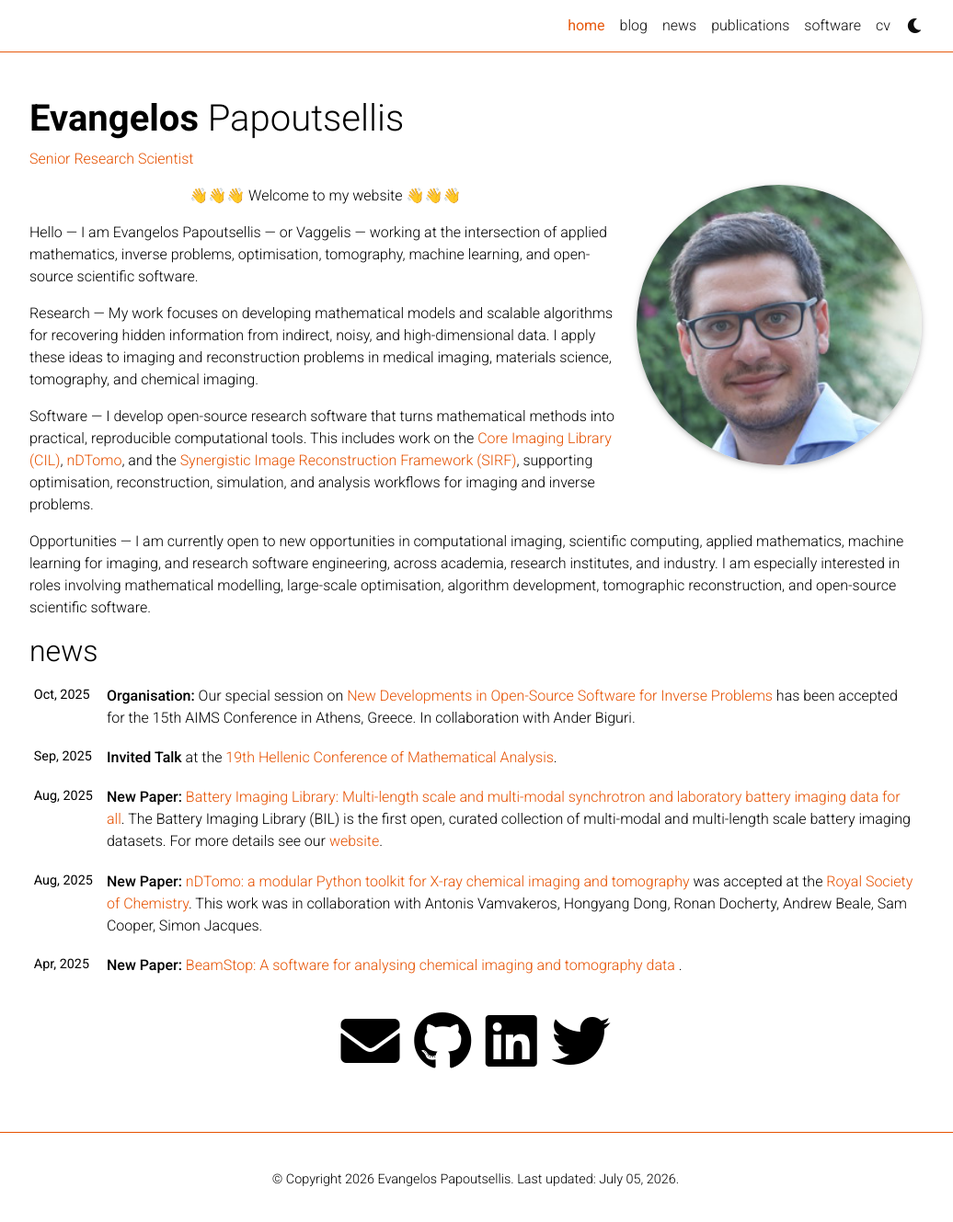
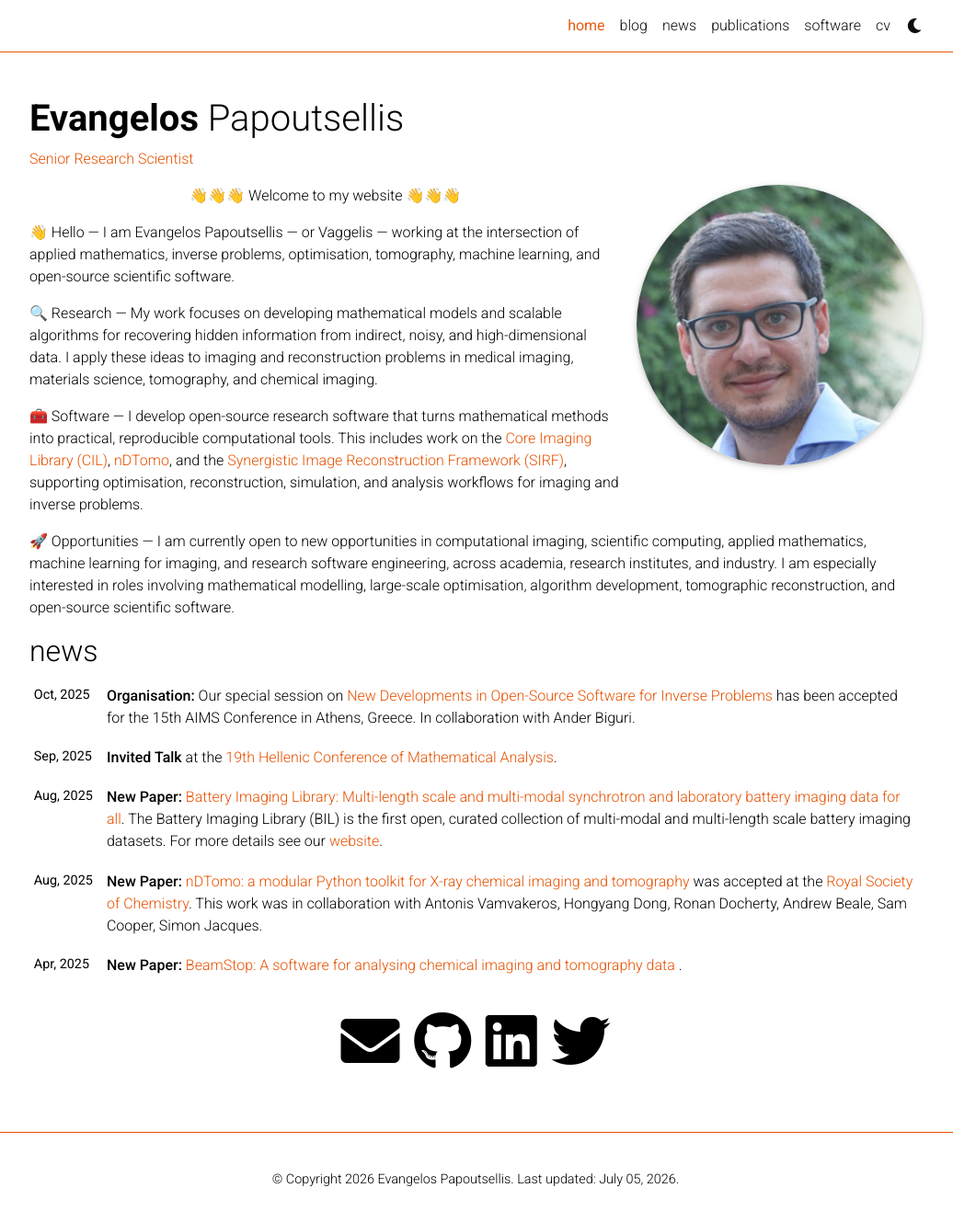
Before and after one commit to epapoutsellis/epapoutsellis.github.io, a Jekyll site: the page built from _pages/home.md, in a window 1280 px wide and 1334 px high. Shown: the top 1329 px of the window at 92% size, without its empty margins (123-1159 px from the left). Built offline with Jekyll 4.4.1, drawn with Linux system fonts in a browser that asks for light colours; full-size pictures stand in for the smaller copies a plugin makes; emoji names are drawn with the system emoji font; comment, search, counter and statistics services are not loaded; a style sheet for code colours, icons or effects is not loaded.

```diff
--- a/_pages/home.md
+++ b/_pages/home.md
@@ -21,13 +21,13 @@ social: true  # includes social icons at the bottom of the page
 
 <p style="text-align: center;">:wave::wave::wave: Welcome to my website :wave::wave::wave:</p>
 
-Hello — I am Evangelos Papoutsellis — or Vaggelis — working at the intersection of applied mathematics, inverse problems, optimisation, tomography, machine learning, and open-source scientific software.
+👋 Hello — I am Evangelos Papoutsellis — or Vaggelis — working at the intersection of applied mathematics, inverse problems, optimisation, tomography, machine learning, and open-source scientific software.
 
-Research — My work focuses on developing mathematical models and scalable algorithms for recovering hidden information from indirect, noisy, and high-dimensional data. I apply these ideas to imaging and reconstruction problems in medical imaging, materials science, tomography, and chemical imaging.
+🔍 Research — My work focuses on developing mathematical models and scalable algorithms for recovering hidden information from indirect, noisy, and high-dimensional data. I apply these ideas to imaging and reconstruction problems in medical imaging, materials science, tomography, and chemical imaging.
 
-Software — I develop open-source research software that turns mathematical methods into practical, reproducible computational tools. This includes work on the [Core Imaging Library (CIL)](https://github.com/TomographicImaging/CIL), [nDTomo](https://github.com/antonyvam/nDTomo), and the [Synergistic Image Reconstruction Framework (SIRF)](https://github.com/SyneRBI/SIRF), supporting optimisation, reconstruction, simulation, and analysis workflows for imaging and inverse problems.
+🧰 Software — I develop open-source research software that turns mathematical methods into practical, reproducible computational tools. This includes work on the [Core Imaging Library (CIL)](https://github.com/TomographicImaging/CIL), [nDTomo](https://github.com/antonyvam/nDTomo), and the [Synergistic Image Reconstruction Framework (SIRF)](https://github.com/SyneRBI/SIRF), supporting optimisation, reconstruction, simulation, and analysis workflows for imaging and inverse problems.
 
-Opportunities — I am currently open to new opportunities in computational imaging, scientific computing, applied mathematics, machine learning for imaging, and research software engineering, across academia, research institutes, and industry. I am especially interested in roles involving mathematical modelling, large-scale optimisation, algorithm development, tomographic reconstruction, and open-source scientific software.
+🚀 Opportunities — I am currently open to new opportunities in computational imaging, scientific computing, applied mathematics, machine learning for imaging, and research software engineering, across academia, research institutes, and industry. I am especially interested in roles involving mathematical modelling, large-scale optimisation, algorithm development, tomographic reconstruction, and open-source scientific software.
 
 <!-- I am a Senior Research Scientist at [Finden Ltd](https://www.finden.co.uk/) and a Visitor Research Associate in the [Department of Mathematics, University of Manchester](https://www.maths.manchester.ac.uk/). I am also one of the main developers of the [Core Imaging Library (CIL)](https://github.com/TomographicImaging/CIL) for [Collaborative Computaional Project for Tomographic Imaging (CCPi)](https://ccpi.ac.uk/).
 
```
